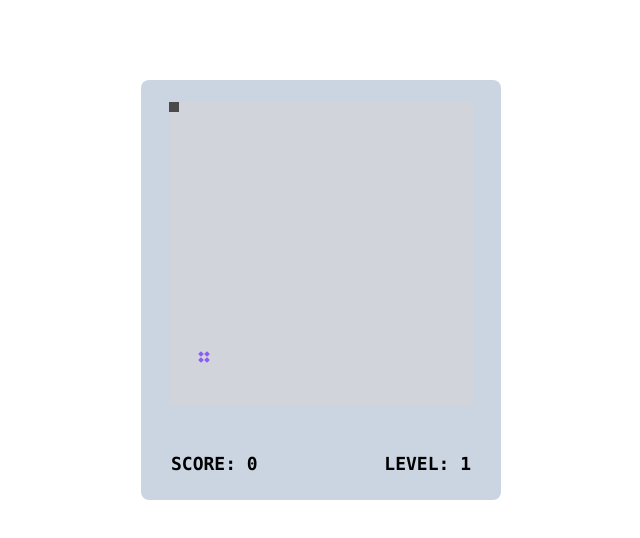
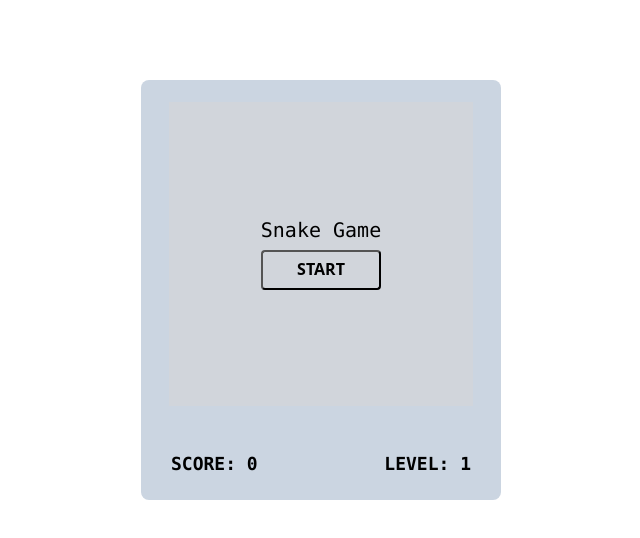
Before and after one commit to Kaiter-Plus/snake, a Vue app: page / in a window 1280 px wide. Shown: the top 538 px of the page, without its empty margins (319-959 px from the left). Built offline with nearby package versions, Linux system fonts and the light colour scheme.

Commit message:
feat: game start view

```diff
--- a/src/App.vue
+++ b/src/App.vue
@@ -1,8 +1,9 @@
 <script setup lang="ts">
-import { onBeforeUnmount, onMounted } from 'vue'
+import { onBeforeUnmount, onMounted, ref } from 'vue'
 import Food from './components/food.vue'
 import Panel from './components/panel.vue'
 import Snake from './components/snake.vue'
+import Start from './components/start.vue'
 import { useFood, usePanel, useSnake } from './composable'
 import { GameState } from './constants'
 // 蛇
@@ -11,19 +12,27 @@ const { snake } = useSnake()
 const { food } = useFood()
 // 分数等级面板
 const { score, level } = usePanel()
+// 游戏状态
+const gameState = ref(GameState.READY)
+
+// 开始游戏
+const start = () => {
+  gameState.value = GameState.RUNNING
+  init()
+}
 
 // 蛇的移动
 const init = () => {
   // 蛇的移动
-  const gameState = snake.move()
+  gameState.value = snake.move()
   // 如果时运行中状态，游戏继续；否则结束
-  if (gameState === GameState.RUNNING) {
+  if (gameState.value === GameState.RUNNING) {
     // 吃到食物
     if (snake.head.position.x === food.position.x && snake.head.position.y === food.position.y) {
       foodEaten()
     }
     setTimeout(init, 300 - (level.value - 1) * 30)
-  } else {
+  } else if (gameState.value === GameState.OVER) {
     alert('game over')
   }
 }
@@ -59,7 +68,6 @@ const keydownHandler = (e: KeyboardEvent) => {
 
 onMounted(() => {
   document.addEventListener('keydown', keydownHandler)
-  init()
 })
 
 onBeforeUnmount(() => {
@@ -74,10 +82,15 @@ onBeforeUnmount(() => {
   >
     <!-- 主舞台 -->
     <div class="w-76 h-76 bg-gray-300 border border-gray-200 border-2 relative">
-      <!-- 蛇 -->
-      <Snake />
-      <!-- 食物 -->
-      <Food />
+      <!-- 开始界面 -->
+      <Start v-if="gameState === GameState.READY" @start="start" />
+      <!-- 游戏界面 -->
+      <template v-else-if="gameState === GameState.RUNNING">
+        <!-- 蛇 -->
+        <Snake />
+        <!-- 食物 -->
+        <Food />
+      </template>
     </div>
     <!-- 分数面板 -->
     <Panel />
--- /dev/null
+++ b/src/components/start.vue
@@ -0,0 +1,17 @@
+<script setup lang="ts">
+const emit = defineEmits<{
+  (e: 'start'): void
+}>()
+function gameStart() {
+  emit('start')
+}
+</script>
+
+<template>
+  <div class="h100% flex flex-col justify-center items-center">
+    <!-- title -->
+    <div class="font-mono text-5 mb-2">Snake Game</div>
+    <!-- start button -->
+    <button class="w-30 h-10 rounded-1 bg-transparent hover:bg-gray-200 font-bold" @click="gameStart">START</button>
+  </div>
+</template>
--- a/src/constants/index.ts
+++ b/src/constants/index.ts
@@ -1,4 +1,5 @@
 export enum GameState {
+  READY,
   RUNNING,
   OVER
 }
```
